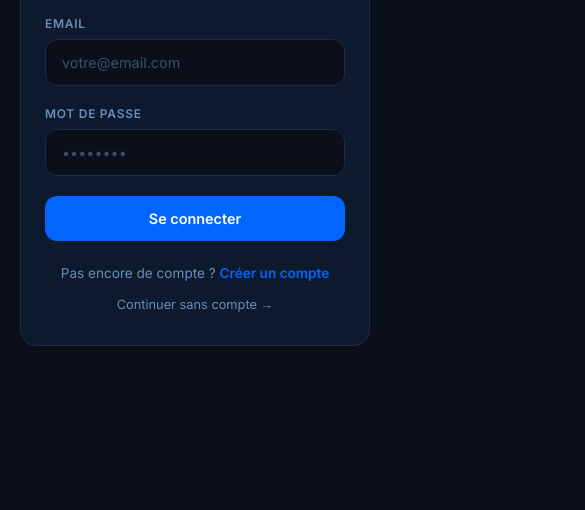
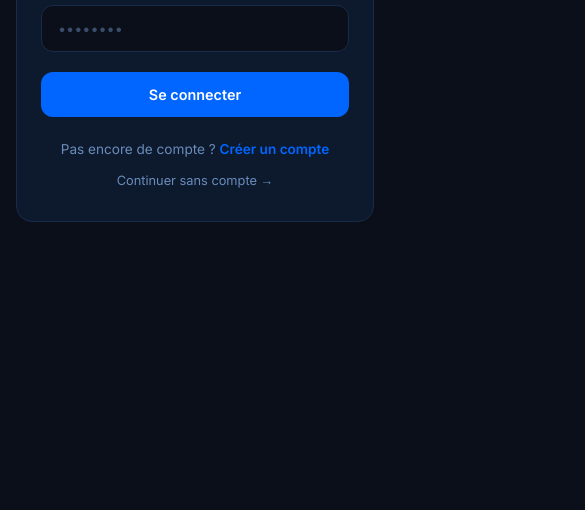
Before and after one commit to KazoxXii/site-vente-, a plain HTML site: page login.html in a window 390 px wide. Shown: the part 334-844 px from the top of the page, 585 px wide, since content can reach past the window. Drawn offline with Linux system fonts and the light colour scheme.

Commit message:
fix: mobile scroll bug on login and signup pages

```diff
--- a/login.html
+++ b/login.html
@@ -14,8 +14,8 @@
     :root{--bg:#0a0f1a;--surface:#0d1a2e;--surface2:#111f35;--fg:#e0e8f0;--muted:#6a8cba;--accent:#0066ff;--accent2:#0055dd;--success:#00cc66;--danger:#ff3333;--border:#1a2a4a;--radius:16px;--font:'Inter',sans-serif}
     *{margin:0;padding:0;box-sizing:border-box}
     html{-webkit-font-smoothing:antialiased}
-    body{background:var(--bg);color:var(--fg);font-family:var(--font);min-height:100vh;display:flex;align-items:center;justify-content:center;padding:20px;position:relative;overflow:hidden}
-    body::before{content:'';position:absolute;top:-50%;left:50%;transform:translateX(-50%);width:800px;height:800px;background:radial-gradient(ellipse,rgba(0,102,255,.12),transparent 60%);pointer-events:none}
+    body{background:var(--bg);color:var(--fg);font-family:var(--font);min-height:100vh;display:flex;align-items:center;justify-content:center;padding:20px;position:relative;overflow:visible}
+    body::before{content:'';position:fixed;top:-50%;left:50%;transform:translateX(-50%);width:800px;height:800px;background:radial-gradient(ellipse,rgba(0,102,255,.12),transparent 60%);pointer-events:none;z-index:0}
 
     .card{background:var(--surface);border:1px solid var(--border);border-radius:var(--radius);padding:48px 40px;max-width:440px;width:100%;position:relative;z-index:1}
     .logo-center{text-align:center;margin-bottom:32px}
@@ -50,6 +50,7 @@
     .guest-link a:hover{color:var(--fg)}
 
     @media(max-width:480px){
+      body{align-items:flex-start;padding:40px 16px;overflow-y:auto}
       .card{padding:32px 24px}
     }
   </style>
```
Also changed, not shown: signup.html (+3 -2 lines).
